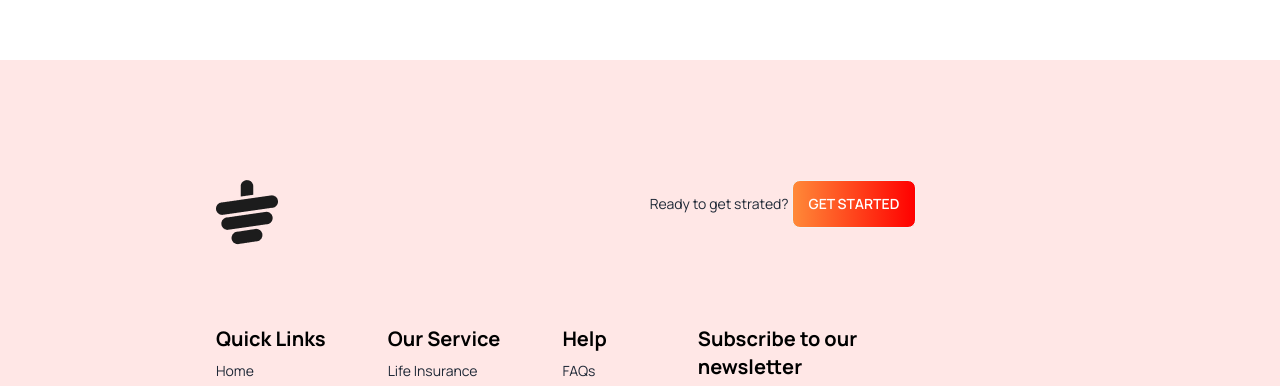
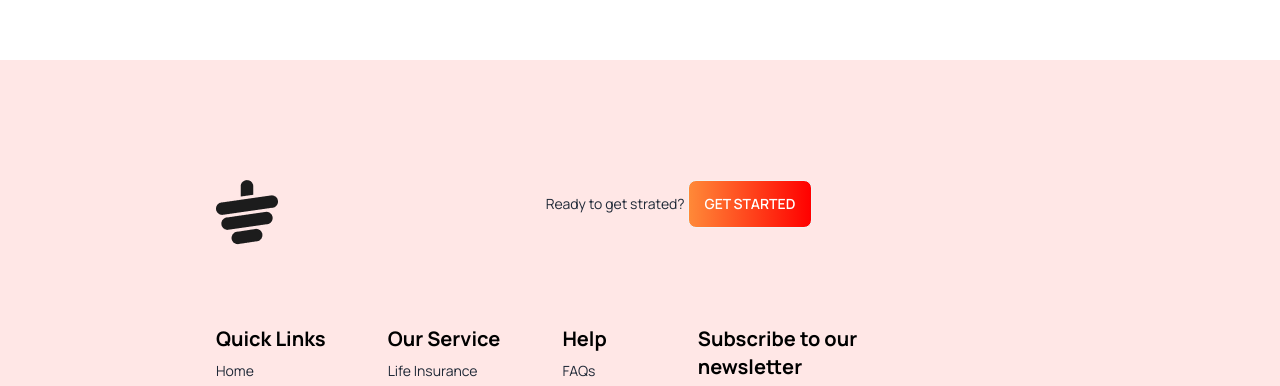
Before and after one commit to Abdullah1203/tea-house-daisyui, a plain HTML site: page index.html in a window 1280 px wide. Shown: the part 3245-3631 px from the top of the page. Drawn offline with nearby package versions, Linux system fonts and the light colour scheme.

Commit message:
more responsiveness increased fixed bugs

```diff
--- a/index.html
+++ b/index.html
@@ -45,7 +45,7 @@
     <header class="container mx-auto">
       <section class="">
         <!-- Banner section -->
-        <div class="">
+        <div class="mx-6 lg:mx-auto">
           <div class="flex flex-col lg:flex-row my-20 justify-between gap-20">
             <div class="space-y-7 flex-1">
               <h1 class="text-5xl lg:text-7xl font-extrabold">
@@ -211,7 +211,7 @@
         </p>
 
         <div
-          class="grid grid-cols-1 md:grid-cols-2 lg:grid-cols-3 gap-10 w-96 lg:w-max m-auto my-20"
+          class="grid grid-cols-1 md:grid-cols-2 lg:grid-cols-2 xl:grid-cols-3 gap-10 w-96 md:w-max m-auto my-20"
         >
           <div class="card border text-left">
             <figure class="px-6 pt-10">
@@ -266,13 +266,13 @@
     </main>
 
     <!-- footer -->
-    <footer class="container lg:p-10 pt-8 bg-[#ffe7e6] text-base-content">
+    <footer class="lg:p-10 pt-8 bg-[#ffe7e6]">
       <div class="flex flex-col justify-between lg:mx-44 mx-6">
-        <div class="footer text-base-content lg:py-20 lg:gap-56">
+        <div class="footer text-base-content lg:py-20">
           <div>
             <img src="images/cup.png" alt="" />
           </div>
-          <div>
+          <div class="flex-1">
             <p>
               <span>Ready to get strated?</span>
               <button
```
